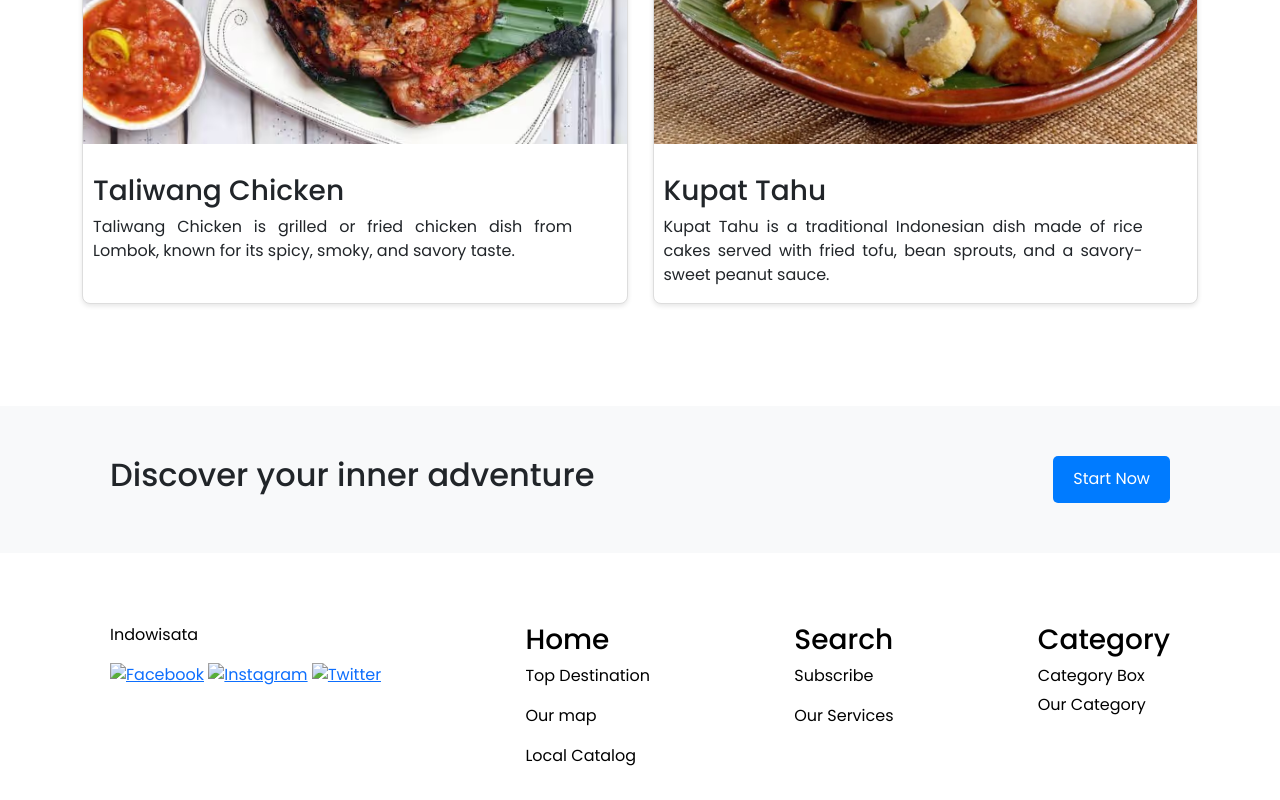
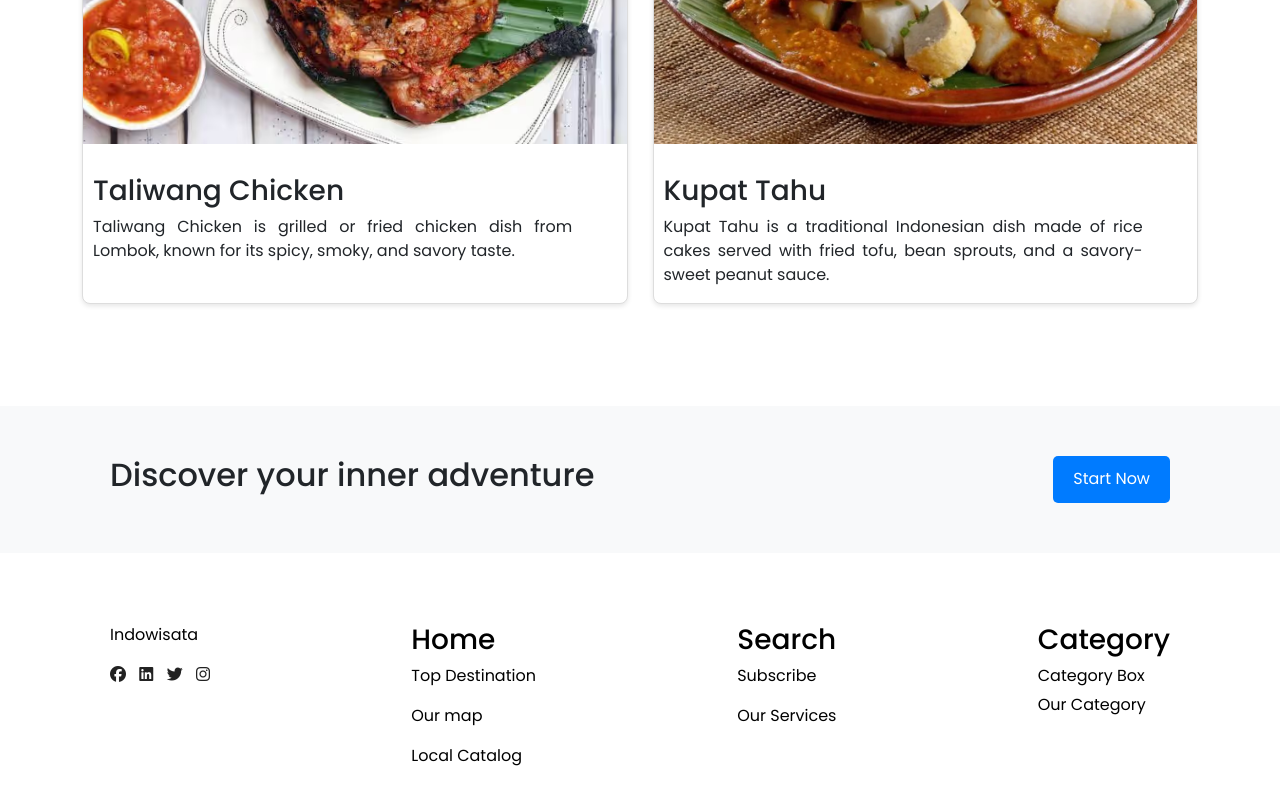
Before and after one commit to FruHafizd/Capstone-Project-IndoWisata-Katalog-Wisata-Indonesia-, a website built with webpack: page src/index.html in a window 1280 px wide. Shown: the part 3519-4319 px from the top of the page. Built offline with nearby package versions, Linux system fonts and the light colour scheme; files whose address does not match are found by name.

Commit message:
finish design homepage

```diff
--- a/src/frontend/css/style.css
+++ b/src/frontend/css/style.css
@@ -220,3 +220,11 @@ body {
 .footer-links li, .category p {
     margin: 5px 0;
 }
+.social-media {
+    display: flex;
+    justify-content: space-between;
+    width: 100px;
+}
+.social-media a {
+    color: #222;
+}
--- a/src/index.html
+++ b/src/index.html
@@ -5,6 +5,7 @@
     <meta name="viewport" content="width=device-width, initial-scale=1.0">
     <link rel="stylesheet" href="frontend/css/style.css">
     <link href="https://cdn.jsdelivr.net/npm/bootstrap@5.0.2/dist/css/bootstrap.min.css" rel="stylesheet" integrity="sha384-EVSTQN3/azprG1Anm3QDgpJLIm9Nao0Yz1ztcQTwFspd3yD65VohhpuuCOmLASjC" crossorigin="anonymous">
+    <link rel="stylesheet" href="https://cdnjs.cloudflare.com/ajax/libs/font-awesome/6.7.2/css/all.min.css" integrity="sha512-Evv84Mr4kqVGRNSgIGL/F/aIDqQb7xQ2vcrdIwxfjThSH8CSR7PBEakCr51Ck+w+/U6swU2Im1vVX0SVk9ABhg==" crossorigin="anonymous" referrerpolicy="no-referrer" />
     <title>Indowisata</title>
 </head>
 <body>
@@ -100,10 +101,11 @@
       <div class="footer-content">
           <div class="footer-logo">
               <p>Indowisata</p>
-              <div>
-                  <a href="#"><img src="frontend/image/facebook.png" alt="Facebook"></a>
-                  <a href="#"><img src="frontend/image/instagram.png" alt="Instagram"></a>
-                  <a href="#"><img src="frontend/image/twitter.png" alt="Twitter"></a>
+              <div class="social-media">
+                <a href=""><i class="fa-brands fa-facebook"></i></a>
+                <a href=""><i class="fa-brands fa-linkedin"></i></a>
+                <a href=""><i class="fa-brands fa-twitter"></i></a>
+                <a href=""><i class="fa-brands fa-instagram"></i></a>
               </div>
           </div>
           <ul class="footer-links">
```
